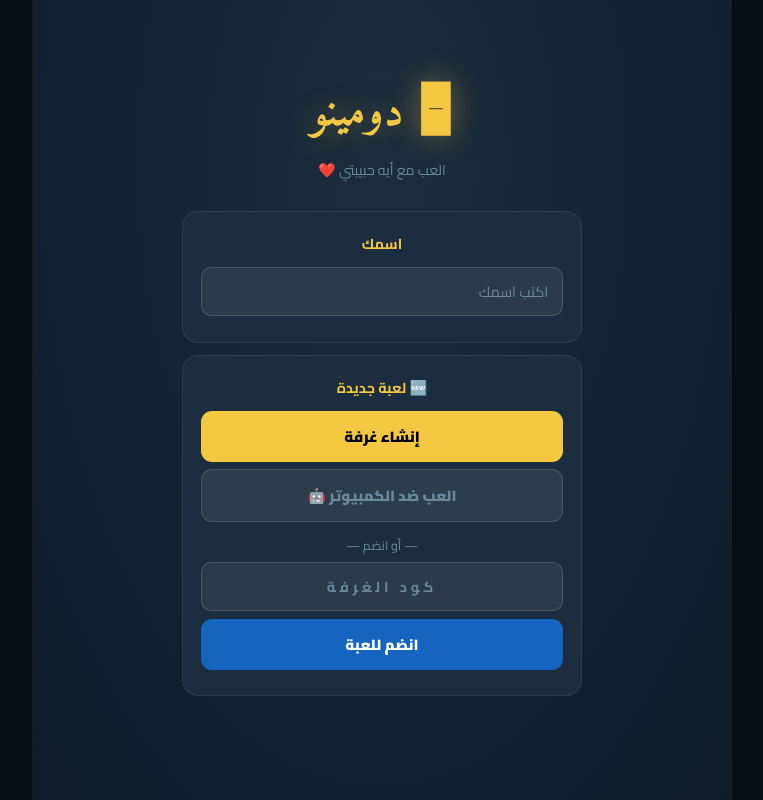
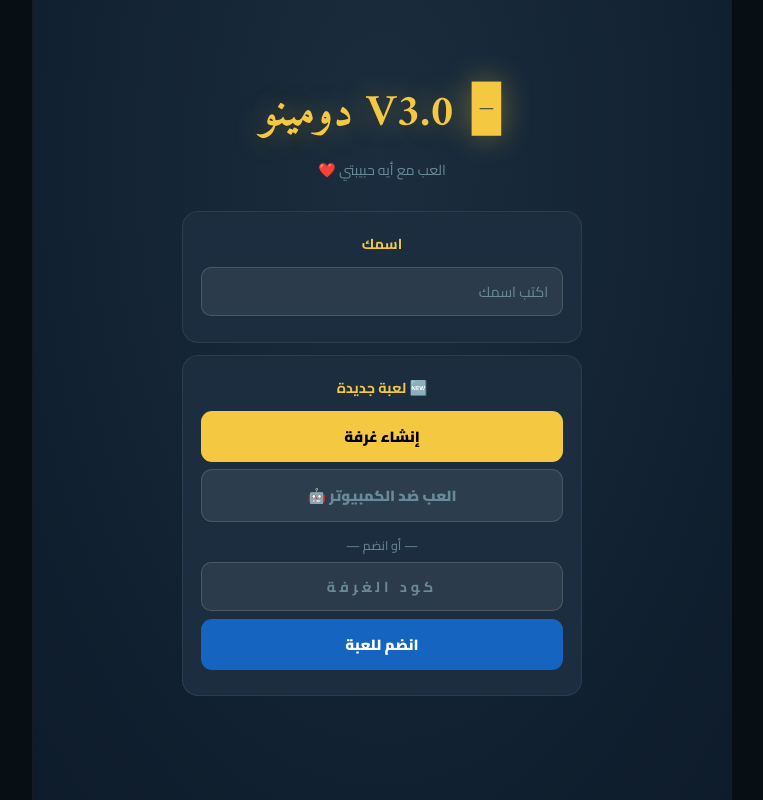
Before and after one commit to mgenidi2401-max/Dominokimo, a plain HTML site: page index.html in a window 1280 px wide. Shown: the whole page, without its empty margins (258-1021 px from the left). Drawn offline with Linux system fonts and the light colour scheme.

Commit message:
Update index.html

```diff
--- a/index.html
+++ b/index.html
@@ -171,7 +171,7 @@ html,body{height:100%;font-family:'Cairo',sans-serif;background:var(--bg);color:
 
 <!-- LOBBY -->
 <div id="lobby" class="screen active">
-  <h1>🁢 دومينو</h1>
+  <h1>🁢 V3.0 دومينو</h1>
   <p class="sub">العب مع أيه حبيبتي ❤️</p>
   <div class="card">
     <h3>اسمك</h3>
```
